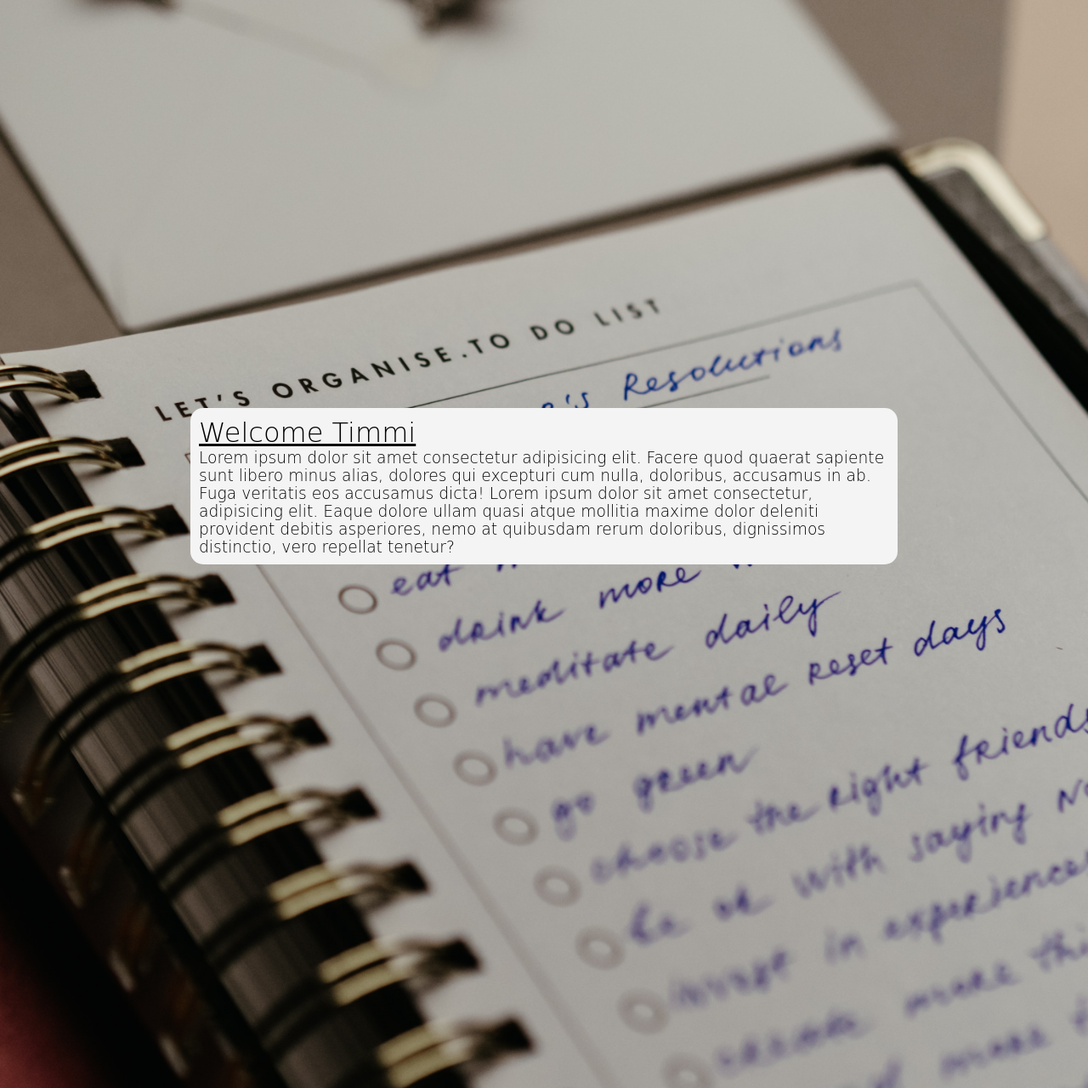
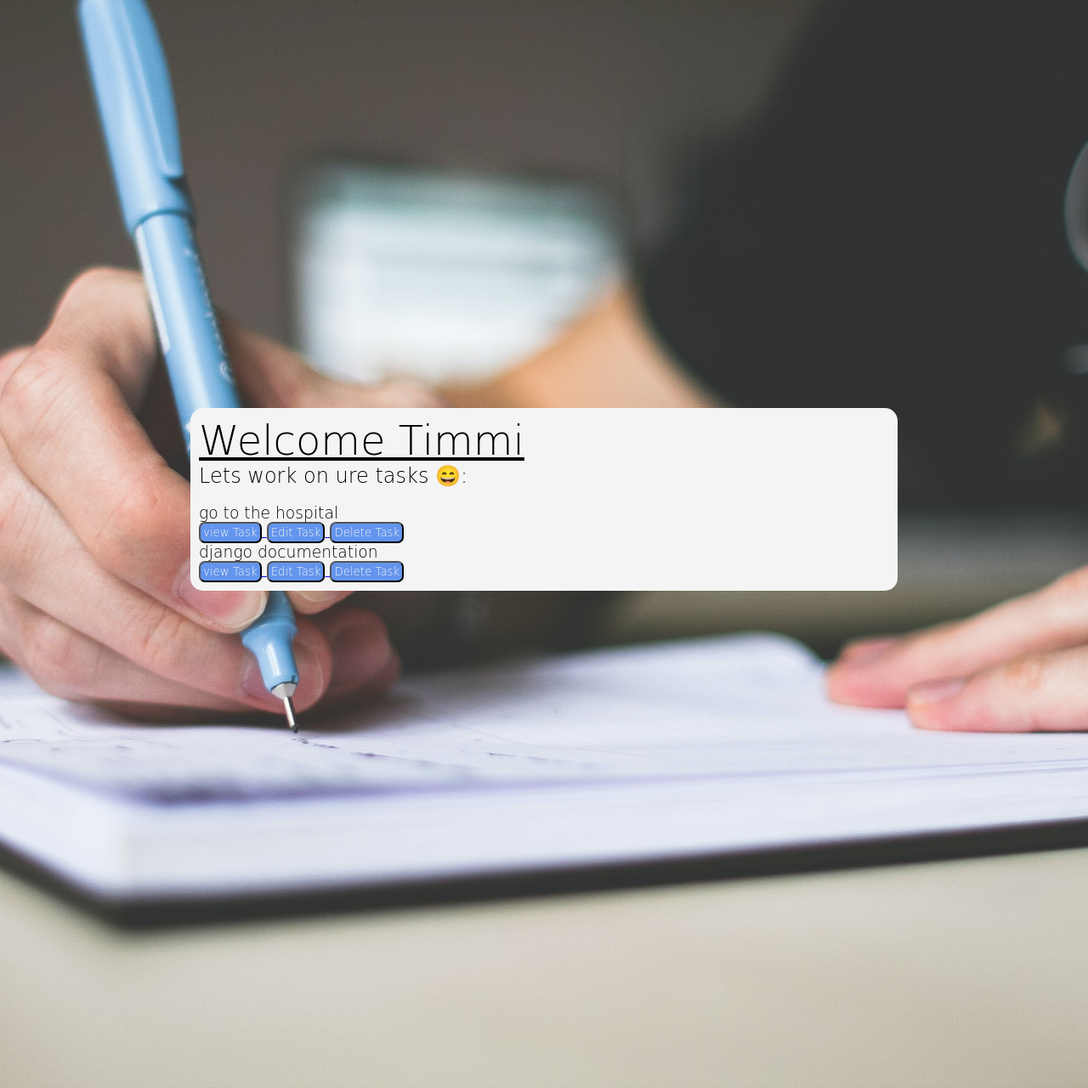
Before and after one commit to Tiimmii/To-do-list-app-, a Django app: page / in a window 1280 px wide. Shown: the whole page at 85% size. Run offline with Django 4.2, Linux system fonts and the light colour scheme; a user stored in the database is signed in; data comes from the database, SQL or seed files in the repository; both versions use the stored data as it was after the commit; some libraries are stand-ins or nearby versions.

Commit message:
css and html

```diff
--- a/To_do_list/urls.py
+++ b/To_do_list/urls.py
@@ -21,7 +21,7 @@ from django.conf import settings
 
 urlpatterns = [
     path('admin/', admin.site.urls),
-    path('', include('to_do_listapp.urls')),
+    path('', include('to_do_listapp.urls', namespace="task")),
 
 ]
 
--- a/static/style.css
+++ b/static/ok.css
@@ -9,7 +9,7 @@
 body{
     font-family: "cosmic Sans Ms", cursive, sans-serif;
     background-color: #b4b4b4;
-    background-image: url(images/background1.jpg);
+    background-image: url(images/background2.jpg);
     background-size: cover;
     width: 100%;
     background-position: center;
@@ -32,4 +32,15 @@ body{
 .box h1{
     text-transform: capitalize;
     text-decoration: underline;
+    font-size: 3em;
 }
+.btn button{
+    background-color:cornflowerblue;
+    color: whitesmoke;
+    padding: 3px;
+    border-radius: 7px;
+}
+a :hover{
+    background-color:aquamarine;
+    color: black;
+}
--- a/to_do_listapp/templates/index.html
+++ b/to_do_listapp/templates/index.html
@@ -5,19 +5,33 @@
     <meta http-equiv="X-UA-Compatible" content="IE=edge">
     <meta name="viewport" content="width=device-width, initial-scale=1.0">
     {% load static %}
-    <link rel="stylesheet" href="{% static 'style.css' %}">
+    <link rel="stylesheet" href="{% static 'ok.css' %}">
     <title>To Do List App</title>
 </head>
 <body>
     <div class="container">
         <div class="box">
             <h1>Welcome {{user.username}}</h1>
-            <h3>Lorem ipsum dolor sit amet consectetur adipisicing elit. Facere quod quaerat sapiente sunt libero minus
-                alias, dolores qui excepturi cum nulla, doloribus, accusamus in ab. Fuga veritatis eos accusamus dicta!
-                Lorem ipsum dolor sit amet consectetur, adipisicing elit. Eaque dolore ullam quasi atque mollitia maxime
-                dolor deleniti provident debitis asperiores, nemo at quibusdam rerum doloribus, dignissimos distinctio,
-                 vero repellat tenetur?
-            </h3>
+            <h2>
+                Lets work on ure tasks &#128516;:
+            </h2>
+            <br>
+            {% for task in task %}
+                <h3>
+                    {{task.title}}
+                    <div class="btn">
+                        <a href="{% url 'task:view' task.id %}">
+                            <button>view Task</button>
+                        </a>
+                        <a href="{% url 'task:edit' task.id %}">
+                            <button>Edit Task</button>
+                        </a>
+                        <a href="{% url 'task:delete' task.id %}">
+                            <button>Delete Task</button>
+                        </a>
+                    </div>
+                </h3>
+            {% endfor %}
         </div>
     </div>
 </body>
--- a/to_do_listapp/templates/view.html
+++ b/to_do_listapp/templates/view.html
@@ -1,8 +1,8 @@
 <p><a href="/">Go back</a></p>
 
-<p><h4>{{view.title}}</h4><br></p>
-<p><h3>{{view.description}}</h3><br></p>
-<h2>created at:</h2> <p><h2>{{view.created_at}}</h2></p>
+<p><h4>{{task.title}}</h4><br></p>
+<p><h3>{{task.description}}</h3><br></p>
+<h2>created at:</h2> <p><h2>{{task.created_at}}</h2></p>
 <form method="Post" action="">
     {% csrf_token %}
     <div name="dcsubnet" class="dropdown" id="dropdownselection" required> {{form.complete}}</div>
--- a/to_do_listapp/urls.py
+++ b/to_do_listapp/urls.py
@@ -2,9 +2,11 @@ from ast import Pass
 from django.urls import path
 from . import views
 
+app_name="task"
+
 urlpatterns = [
     path('', views.index, name='index'),
-    path('view/<str:pk>',views.view,name='view'),
+    path('views/<str:pk>',views.view,name='view'),
     path('search',views.search,name='search'),
     path('edit/<str:pk>',views.edit,name='edit'),
     path('create',views.create,name='create'),
--- a/to_do_listapp/views.py
+++ b/to_do_listapp/views.py
@@ -97,8 +97,8 @@ def search(request):
 
 def view(request, pk):
 
-    view = Task.objects.get(id=pk)
-    form = TaskViewForm(instance=view)
+    task = Task.objects.get(id=pk)
+    form = TaskViewForm(instance=task)
     if request.method=='POST':
         form = TaskCreationForm(request.POST or None)
         if form.is_valid():
@@ -109,7 +109,7 @@ def view(request, pk):
             messages.info(request, 'unsuccessful :(')
             return redirect('/')
     else:
-        return render(request, 'view.html',{'view':view, 'form':form})
+        return render(request, 'view.html',{'task':task, 'form':form})
 
 
 
@@ -131,8 +131,8 @@ def edit(request, pk):
 
 
 def delete(request, pk):
-    query=Task.objects.get(id=pk)
-    query.delete()
+    task=Task.objects.get(id=pk)
+    task.delete()
     messages.info(request, 'deleted successfully')
     return redirect('/')
 
```
Also changed, not shown: db.sqlite3.
